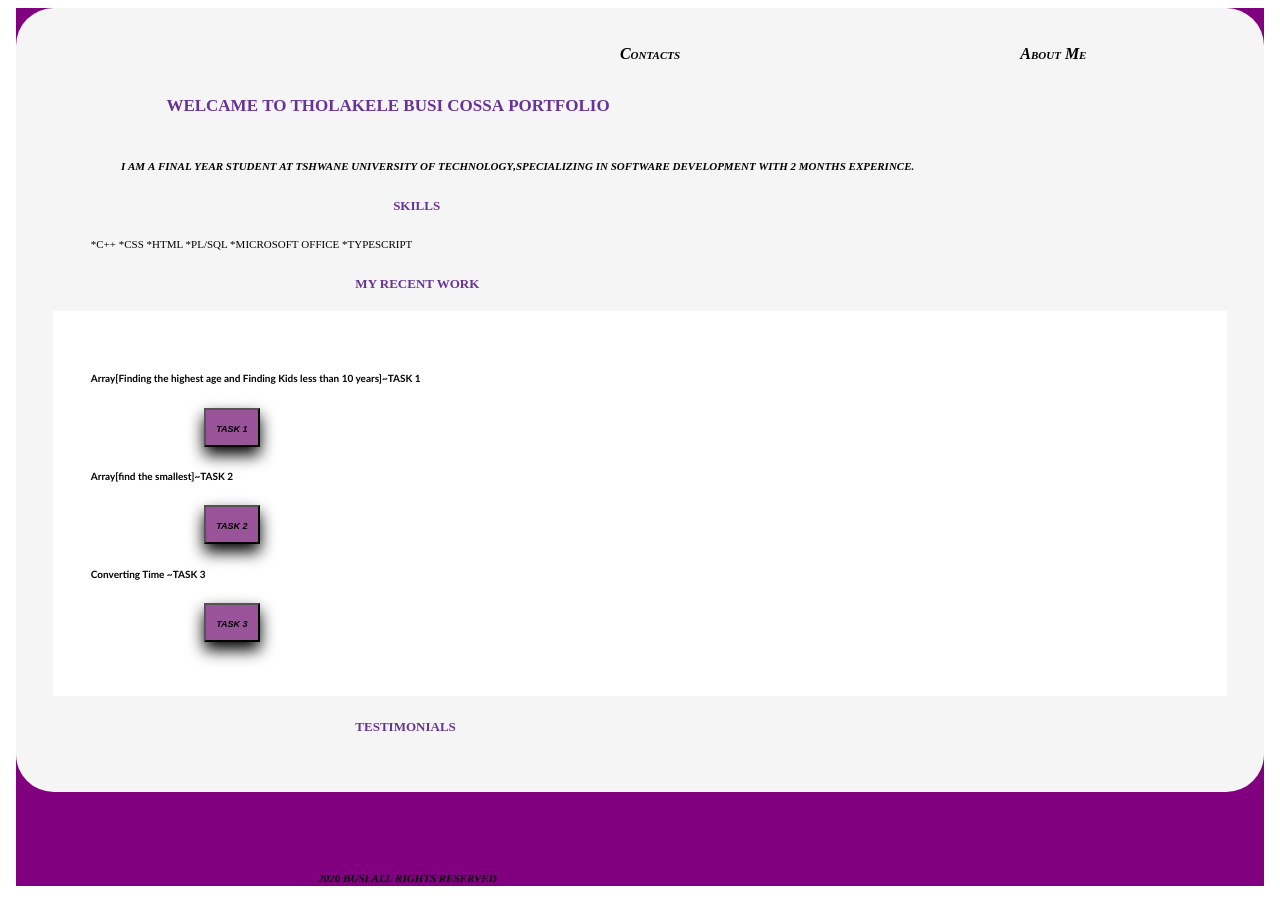
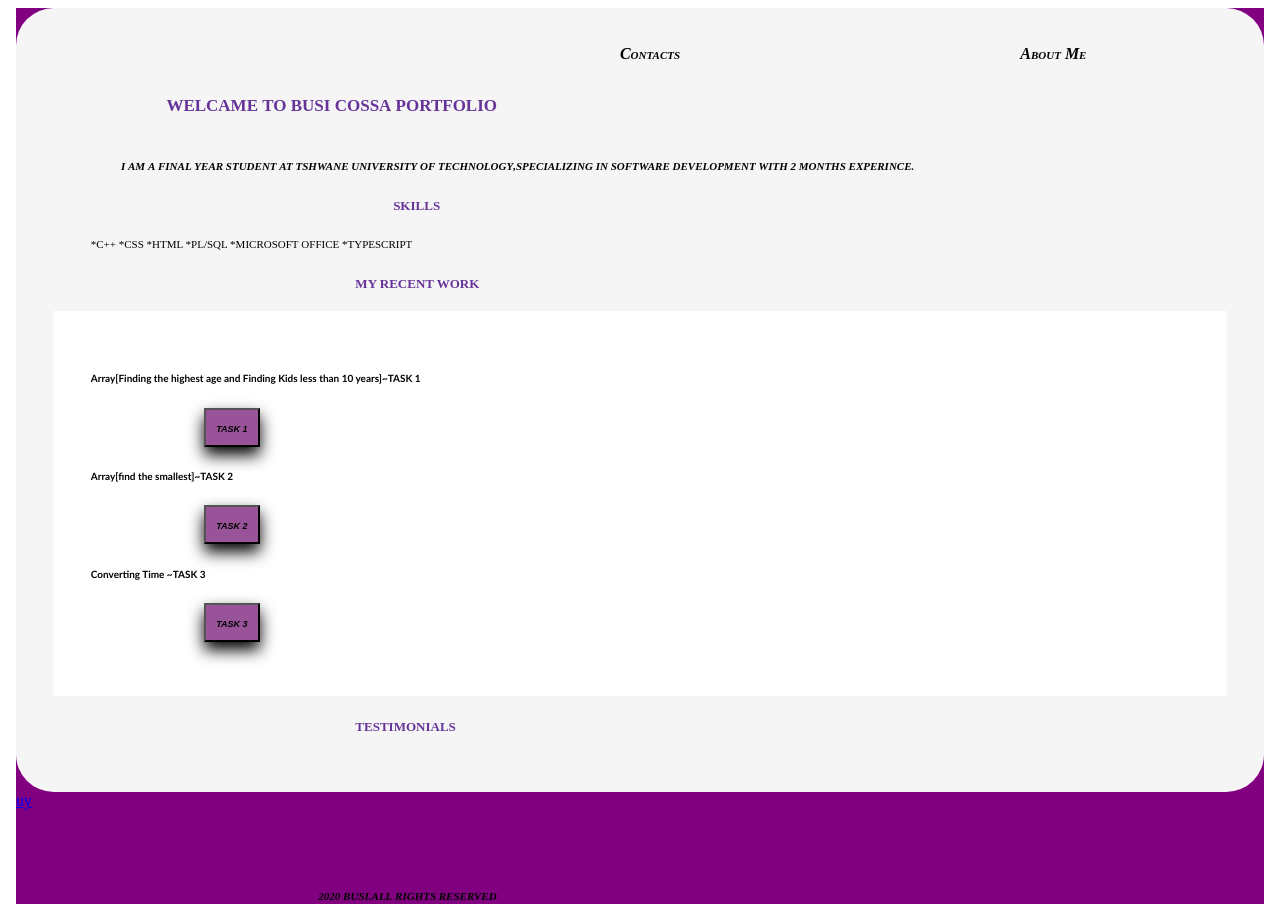
Before and after one commit to tholakelebusi/angular-ivy-h2nbow, an Angular app: page / in a window 1280 px wide. Built offline with nearby package versions, Linux system fonts and the light colour scheme.

Commit message:
1 file modified

```diff
--- a/src/app/app.component.html
+++ b/src/app/app.component.html
@@ -29,7 +29,7 @@
 
 
 
-    <h2>Welcame to Tholakele Busi Cossa Portfolio</h2>
+    <h2>Welcame to Busi Cossa Portfolio</h2>
     <div class="infor">
         <p>I am a Final year student at Tshwane university Of Technology,specializing in software development with 2 months Experince.
 
@@ -86,6 +86,7 @@
     </div>
 </div>
 </div>
+<a mat-raised-button href="bb.html">uy</a>
 
 <div class="last">
 <p>2020 Busi.All rights reserved</p>
```
